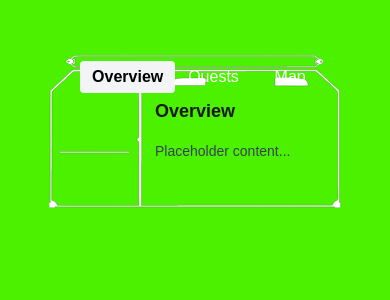
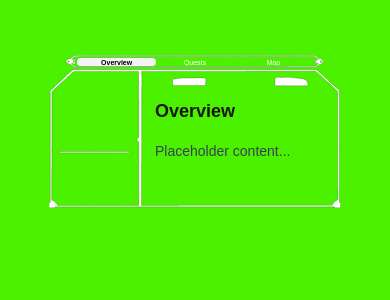
Before and after one commit to king-aedred/saga, a Next.js app: page / in a window 390 px wide. Shown: the top 300 px of the page. Built offline with nearby package versions, Linux system fonts and the light colour scheme.

Commit message:
navbar is responsive for now

```diff
--- a/src/app/page.tsx
+++ b/src/app/page.tsx
@@ -156,17 +156,17 @@ export default function Page() {
       <div className="mx-auto flex items-center justify-center">
         <QuestWindowFrame>
             <div className="relative h-full w-full">
-              <div className="absolute left-[9%] top-[1%] h-[6.5%] w-[82%]">
+              <div className="absolute left-[9%] top-[1%] right-[9%] aspect-[983/40] [container-type:inline-size]">
                 <header
-                  className={`h-full w-full p-1.25 transition-colors duration-150 ${
+                  className={`flex h-full w-full px-[1cqw] py-0 text-[clamp(7px,5cqw,1.75cqw)] transition-colors duration-150 ${
                     activeSection === "navbar"
                     ? "bg-gray-800 text-white"
                     : "bg-transparent text-white"
                   }`}
                 >
-                  <div className="overflow-hidden">
+                  <div className="w-full h-full overflow-hidden">
                     <div
-                      className="flex flex-nowrap transition-transform duration-300 ease-out"
+                      className="flex h-full flex-nowrap transition-transform duration-300 ease-out py-[0.25cqh]"
                       style={{transform: `translateX(-${navOffset * (100/visibleCount)}%)`}}
                     >
                       {navItems.map((item, index) => (
@@ -176,7 +176,7 @@ export default function Page() {
                           setSelectedNavIndex(index);
                           setActiveSection("navbar");
                         }}
-                        className={`shrink-0 basis-1/3 rounded px-3 py-1 ${
+                        className={`inline-flex h-full shrink-0 basis-1/3 items-center justify-center whitespace-nowrap rounded px-2 leading-none ${
                           index === selectedNavIndex
                             ? "rounded bg-gray-100 px-3 py-1 font-bold text-black"
                             : "rounded px-3 py-1 hover:bg-gray-500"
```
